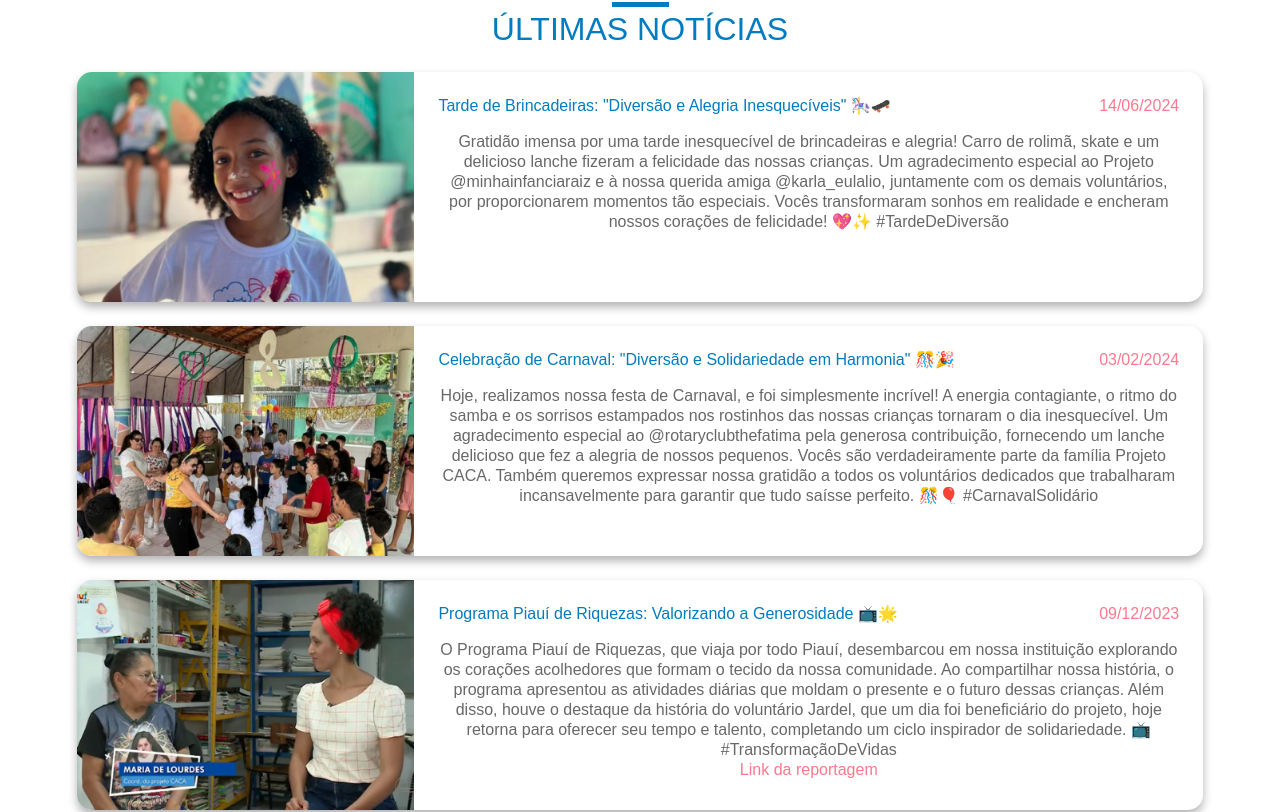
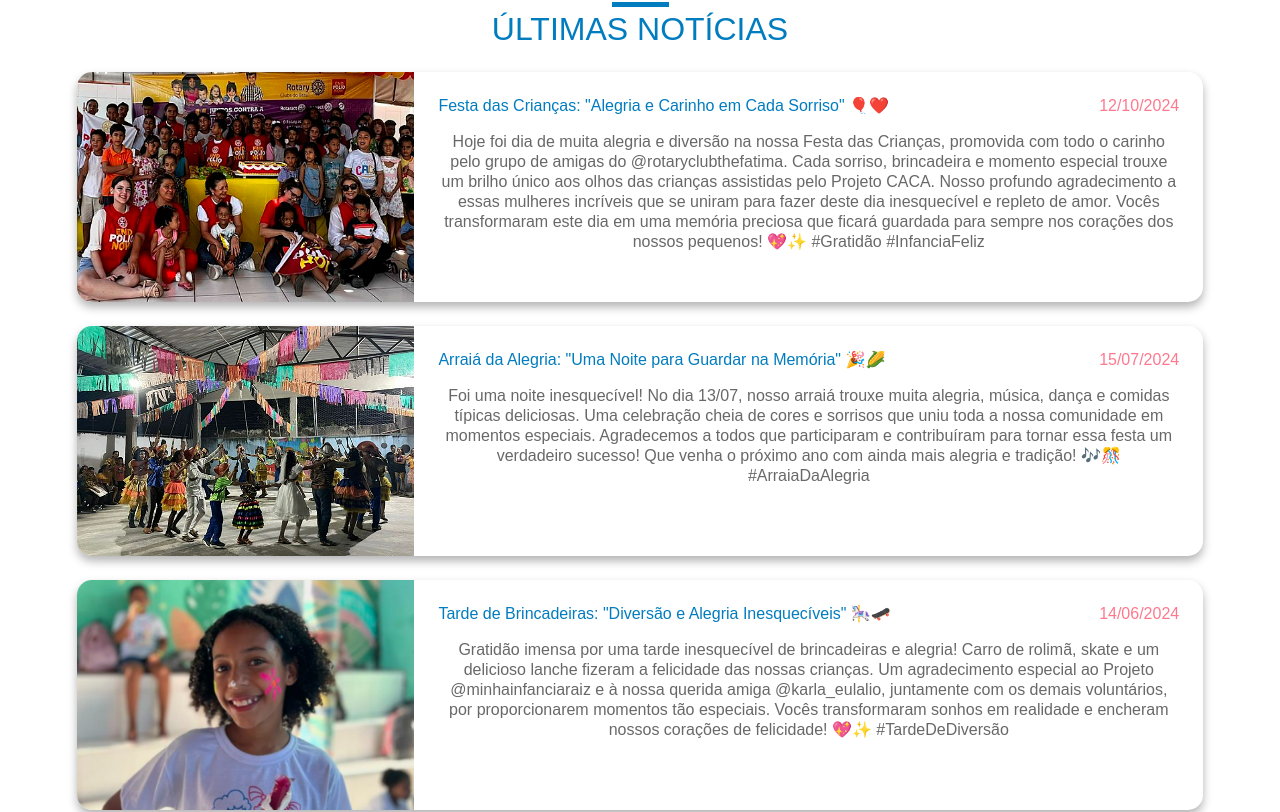
Before and after one commit to caiofeitosa7/caca, a Vue app: page / in a window 1280 px wide. Shown: the part 2900-3712 px from the top of the page. Built offline with nearby package versions, Linux system fonts and the light colour scheme; a web font is replaced by a local one.

Commit message:
refactor: atualizando ultimas noticias

```diff
--- a/src/components/Alunos.vue
+++ b/src/components/Alunos.vue
@@ -74,7 +74,9 @@
                     <input id="nome" class="input is-success">
                 </div>
                 <div class="is-flex is-align-items-center mr-3">
-                    <label for="sexo" class="font-weight-600 mr-2">Sexo:</label>
+                    <label for="sexo" class="font-weight-600 mr-2">
+                        Sexo:
+                    </label>
                     <div class="select is-success is-rounded">
                         <select id="sexo">
                             <option value="M">M</option>
--- a/src/components/SinglePage.vue
+++ b/src/components/SinglePage.vue
@@ -141,6 +141,54 @@
                 <div class="card-noticia column is-full is-flex mb-5 p-0">
                     <div class="container-imagem">
                         <p class="titulo-card-noticia-left">
+                            Festa das Crianças: "Alegria e Carinho em Cada Sorriso" 🎈❤️
+                        </p>
+                        <img src="@/assets/images/dia_criancas_2024.png" alt="Todas as crianças reunidas em volta da mesa com um bolo.">
+                    </div>
+                    <div class="container-conteudo px-5 py-5">
+                        <div class="is-flex is-justify-content-space-between mb-4">
+                            <p class="titulo-card-noticia-right">
+                                Festa das Crianças: "Alegria e Carinho em Cada Sorriso" 🎈❤️
+                            </p>
+                            <p class="data-noticia">12/10/2024</p>
+                        </div>
+                        <p class="is-text-center has-text-centered">
+                            Hoje foi dia de muita alegria e diversão na nossa Festa das Crianças, promovida com
+                            todo o carinho pelo grupo de amigas do @rotaryclubthefatima. Cada sorriso, brincadeira
+                            e momento especial trouxe um brilho único aos olhos das crianças assistidas pelo
+                            Projeto CACA. Nosso profundo agradecimento a essas mulheres incríveis que se uniram para
+                            fazer deste dia inesquecível e repleto de amor. Vocês transformaram este dia em uma
+                            memória preciosa que ficará guardada para sempre nos corações dos nossos pequenos! 💖✨
+                            #Gratidão #InfanciaFeliz
+                        </p>
+                    </div>
+                </div>
+                <div class="card-noticia column is-full is-flex mb-5 p-0">
+                    <div class="container-imagem">
+                        <p class="titulo-card-noticia-left">
+                            Arraiá da Alegria: "Uma Noite para Guardar na Memória" 🎉🌽
+                        </p>
+                        <img src="@/assets/images/quadrilha.png" alt="Quadrilha dançando em roda">
+                    </div>
+                    <div class="container-conteudo px-5 py-5">
+                        <div class="is-flex is-justify-content-space-between mb-4">
+                            <p class="titulo-card-noticia-right">
+                                Arraiá da Alegria: "Uma Noite para Guardar na Memória" 🎉🌽
+                            </p>
+                            <p class="data-noticia">15/07/2024</p>
+                        </div>
+                        <p class="is-text-center has-text-centered">
+                            Foi uma noite inesquecível! No dia 13/07, nosso arraiá trouxe muita alegria, música,
+                            dança e comidas típicas deliciosas. Uma celebração cheia de cores e sorrisos que uniu
+                            toda a nossa comunidade em momentos especiais. Agradecemos a todos que participaram e
+                            contribuíram para tornar essa festa um verdadeiro sucesso! Que venha o próximo ano com
+                            ainda mais alegria e tradição! 🎶🎊 #ArraiaDaAlegria
+                        </p>
+                    </div>
+                </div>
+                <div class="card-noticia column is-full is-flex mb-5 p-0">
+                    <div class="container-imagem">
+                        <p class="titulo-card-noticia-left">
                             Tarde de Brincadeiras: "Diversão e Alegria Inesquecíveis" 🎠🛹
                         </p>
                         <img src="@/assets/images/criancaraiz.png" alt="Menina com uma flor pintada no rosto segurando um dindin de uva">
@@ -186,7 +234,7 @@
                         </p>
                     </div>
                 </div>
-                <div class="card-noticia column is-full is-flex mb-5 p-0">
+                <!-- <div class="card-noticia column is-full is-flex mb-5 p-0">
                     <div class="container-imagem">
                         <p class="titulo-card-noticia-left">
                             Programa Piauí de Riquezas: Valorizando a Generosidade 📺🌟
@@ -213,8 +261,8 @@
                             </a>
                         </p>
                     </div>
-                </div>
-                <div class="card-noticia column is-full is-flex mb-5 p-0">
+                </div> -->
+                <!-- <div class="card-noticia column is-full is-flex mb-5 p-0">
                     <div class="container-imagem">
                         <p class="titulo-card-noticia-left">
                             Prato Cheio: Nutrindo Corações com Solidariedade 🍽️❤️
@@ -242,7 +290,7 @@
                             </a>
                         </p>
                     </div>
-                </div>
+                </div> -->
                 <!-- <div class="card-noticia column is-full is-flex mb-5 p-0">
                     <div class="container-imagem">
                         <p class="titulo-card-noticia-left">
```
Also changed, not shown: src/assets/images/dia_criancas_2024.png (added), src/assets/images/quadrilha.png (added).
